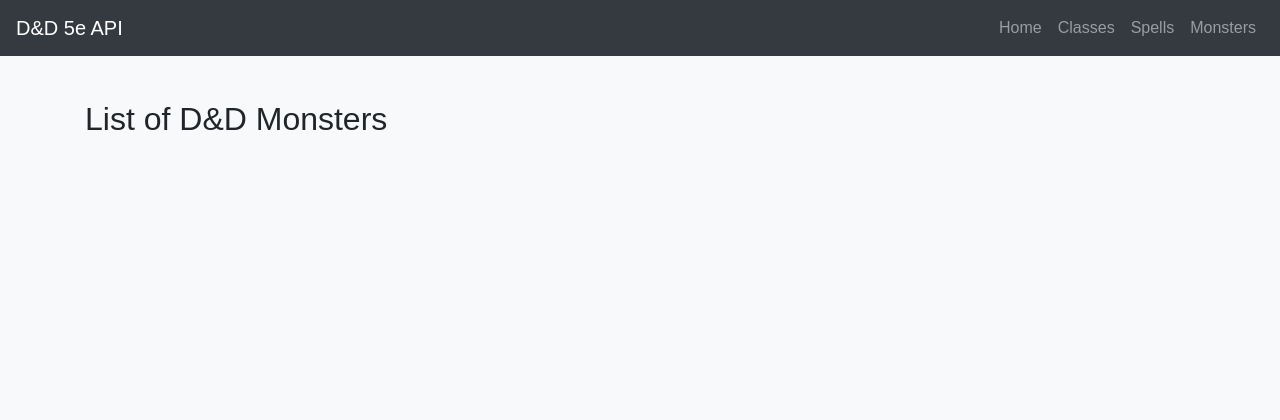
After one commit to Rareshs/PyProjects, a Flask app: page /monsters in a window 1280 px wide. The commit adds this page. Shown: the top 420 px of the page. Run offline with Flask 3, Linux system fonts and the light colour scheme; data that the repository does not hold is empty; some libraries are stand-ins or nearby versions.

Commit message:
Monsters added

```diff
--- a/Project15_REST-API_SITE/main.py
+++ b/Project15_REST-API_SITE/main.py
@@ -49,5 +49,11 @@ def spell_detail(spell_id):
     spell_info = fetch_data(f"spells/{spell_id}")
     return render_template("spell_detail.html", spell=spell_info)
 
+@app.route("/monsters")
+def monsters():
+    data=fetch_data("monsters")
+    monsters=data.get('results',[])
+    return render_template("monsters.html", monsters=monsters)
+
 if __name__ == "__main__":
     app.run(debug=True)
--- a/Project15_REST-API_SITE/templates/base.html
+++ b/Project15_REST-API_SITE/templates/base.html
@@ -46,6 +46,9 @@
                     <li class="nav-item">
                         <a class="nav-link" href="/spells">Spells</a>
                     </li>
+                    <li class="nav-item">
+                        <a class="nav-link" href="/monsters">Monsters</a>
+                    </li>
                 </ul>
             </div>
         </nav>
--- /dev/null
+++ b/Project15_REST-API_SITE/templates/monsters.html
@@ -0,0 +1,20 @@
+{% extends "base.html" %}
+
+{% block title %}
+D&D Monsters
+{% endblock %}
+
+{% block content %}
+<div class="row">
+    <div class="col-12">
+        <h2 class="my-4">List of D&D Monsters</h2>
+        <ul class="list-group">
+            {% for monster in monsters %}
+            <li class="list-group-item">
+                <strong>{{monster.name}}</strong>
+            </li>
+            {% endfor %}
+        </ul>
+    </div>
+</div>
+{% endblock %}
```
